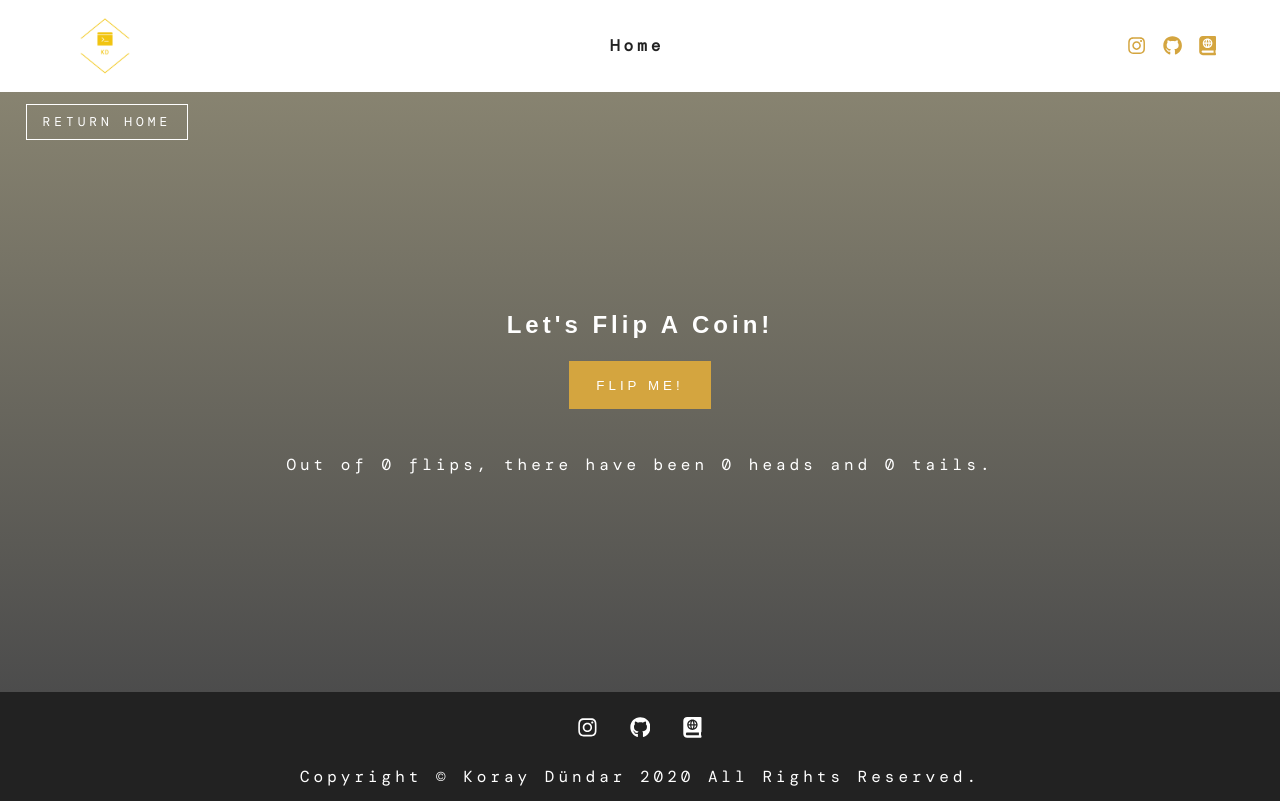
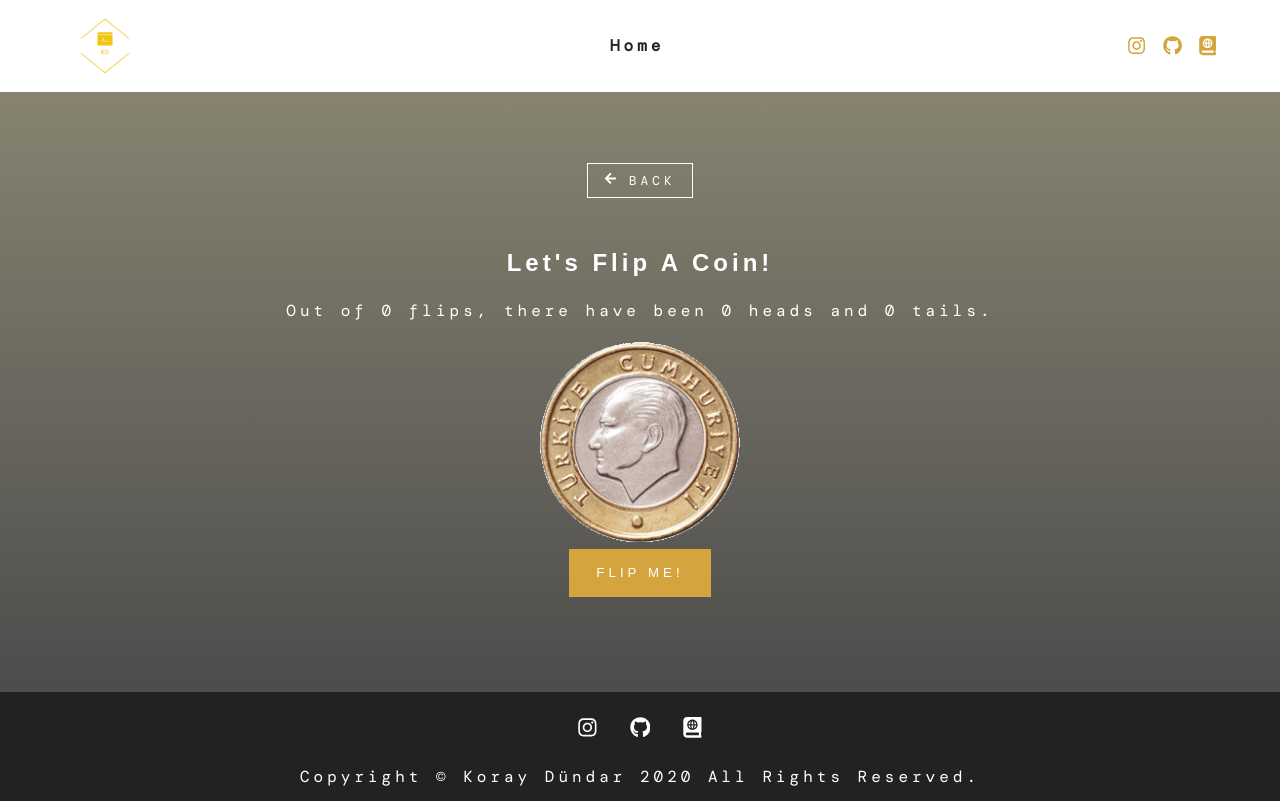
Before and after one commit to DundarKoray/React__Project__MyAppCollections, a React (Create React App) app: page /flipCoin in a window 1280 px wide. Built offline with nearby package versions, Linux system fonts and the light colour scheme.

Commit message:
fixed a bug in coin flipper

```diff
--- a/src/App.js
+++ b/src/App.js
@@ -2,11 +2,11 @@
 import Layout from "./Layout";
 import Home from "./Home/Home";
 import { BrowserRouter, Route, Switch } from "react-router-dom";
-import FlipCoin from './FlipCoin/CoinContainer';
+import FlipCoin from './FlipCoin/App';
 import HangMan from './HangMan/Hangman';
 import ColorBoxes from './ColorBoxes/App';
 import BoxGenerator from './BoxGenerator/App'
-import SlotMachine from './SlotMachine/SlotMachineContainer'
+import SlotMachine from './SlotMachine/App'
 import ToDoList from './ToDoList/App'
 const App = () => {
   return (
--- /dev/null
+++ b/src/FlipCoin/App.js
@@ -0,0 +1,19 @@
+import React from 'react';
+import SimpleHero from '../SimpleHero/SimpleHero';
+import Banner from '../Banner/Banner';
+import CoinContainer from './CoinContainer';
+
+
+const SlotMachineContainer = () => {
+    return (
+        <div>
+            <SimpleHero>
+                <Banner>
+                    <CoinContainer />
+                </Banner>
+            </SimpleHero>
+        </div>
+    );
+};
+
+export default SlotMachineContainer;
--- a/src/FlipCoin/Coin.css
+++ b/src/FlipCoin/Coin.css
@@ -6,5 +6,5 @@
 
 .CoinContainer {
     height: 67vh;
-    background-color: aqua;
+
 }
--- a/src/FlipCoin/CoinContainer.js
+++ b/src/FlipCoin/CoinContainer.js
@@ -1,71 +1,69 @@
-import React, { Component } from 'react'
-import Coin from './Coin'
-import { choice } from './helpers'
-import headsPic from './heads.png'
-import tailsPic from './tails.png'
-import SimpleHero from '../SimpleHero/SimpleHero'
-import Banner from '../Banner/Banner'
-import {Link} from 'react-router-dom'
+import React, { Component } from "react";
+import Coin from "./Coin";
+import { choice } from "./helpers";
+import headsPic from "./heads.png";
+import tailsPic from "./tails.png";
+import ButtonReturn from "../ButtonReturn/ButtonReturn";
 class CoinContainer extends Component {
   static defaultProps = {
     coins: [
-            { side: 'heads', imgSrc: headsPic },
-            { side: 'tails', imgSrc: tailsPic }
-        ]
+      { side: "heads", imgSrc: headsPic },
+      { side: "tails", imgSrc: tailsPic },
+    ],
+  };
+
+  constructor(props) {
+    super(props);
+    this.state = {
+      currCoin: { side: "heads", imgSrc: headsPic },
+      nFlips: 0,
+      nHeads: 0,
+      nTails: 0,
+    };
+    this.handleClick = this.handleClick.bind(this);
   }
 
-    constructor(props){
-        super(props)
-        this.state = {
-            currCoin: null,
-            nFlips: 0,
-            nHeads: 0,
-            nTails: 0
-        }
-        this.handleClick = this.handleClick.bind(this)
-    }
-
-
-    flipCoin(){
+  flipCoin() {
     //choice is a function that takes an array as parameter and returns a random index item  eg. fruits[randomIndex]. This is the function that randomly picks if the coin's side is heads or tails.
-        const newCoin = choice(this.props.coins)
-        this.setState(st => {
+    const newCoin = choice(this.props.coins);
+    this.setState((st) => {
       return {
         currCoin: newCoin,
         nFlips: st.nFlips + 1,
         nHeads: st.nHeads + (newCoin.side === "heads" ? 1 : 0),
-                nTails: st.nTails + (newCoin.side === "tails" ? 1 : 0)
-            }
-        })
+        nTails: st.nTails + (newCoin.side === "tails" ? 1 : 0),
+      };
+    });
   }
 
-    handleClick(e){
-        this.flipCoin()
+  handleClick(e) {
+    this.flipCoin();
   }
-    render(){
-        return(
+  render() {
+    return (
+      <div>
+          {console.log(this.state.currCoin)}
+          <ButtonReturn text="Back"/>
+        <h2>Let's Flip A Coin!</h2>
+        <p>
+          Out of {this.state.nFlips} flips, there have been {this.state.nHeads}{" "}
+          heads and {this.state.nTails} tails.
+        </p>
+        {this.state.currCoin && <Coin info={this.state.currCoin} />}
+        <button
+          style={{ outline: "none" }}
+          className="btn-primary"
+          onClick={this.handleClick}
+        >
+          Flip Me!
+        </button>
+        <br />
+        <br />
+        <br />
 
-
-            <SimpleHero>
-            <Banner>
-
-
-            <Link to="/" className="btn-white btn-return">Return Home</Link>
-
-            <h2>Let's Flip A Coin!</h2>
-            {this.state.currCoin && <Coin info={this.state.currCoin}/>}
-            <button style={{outline:"none"}} className="btn-primary" onClick={this.handleClick}>Flip Me!</button>
-            <br/>
-            <br/>
-            <br/>
-            <p>Out of {this.state.nFlips} flips, there have been {this.state.nHeads} heads and {this.state.nTails} tails.</p>
-
-            </Banner>
-
-            </SimpleHero>
-
-        )
+      </div>
+    );
   }
 }
 
-export default CoinContainer
+export default CoinContainer;
--- a/src/SlotMachine/SlotMachine.js
+++ b/src/SlotMachine/SlotMachine.js
@@ -1,6 +1,7 @@
 import React from "react";
 import { Link } from 'react-router-dom'
 import { FaArrowLeft} from 'react-icons/fa'
+import ButtonReturn from "../ButtonReturn/ButtonReturn";
 
 class SlotMachine extends React.Component {
   constructor(props) {
@@ -65,9 +66,9 @@
 
     return (
       <div className="Machine">
-         <Link to="/" style={{marginBottom: "3rem"}}className="btn-white"><FaArrowLeft /> Back</Link>
+         <ButtonReturn text="Back"/>
         <h1>Slot Machine</h1>
-        <h2>Do you feel lucky today? Give it a try!</h2>
+        <p>Do you feel lucky today? Give it a try!</p>
         <h3>
           <button className="btn-primary" onClick={this.roll}>Press to play</button>
         </h3>
```
Also changed, not shown: src/SlotMachine/App.js (renamed from src/SlotMachine/SlotMachineContainer.js). Lines whose indentation alone changed are shown as unchanged.
